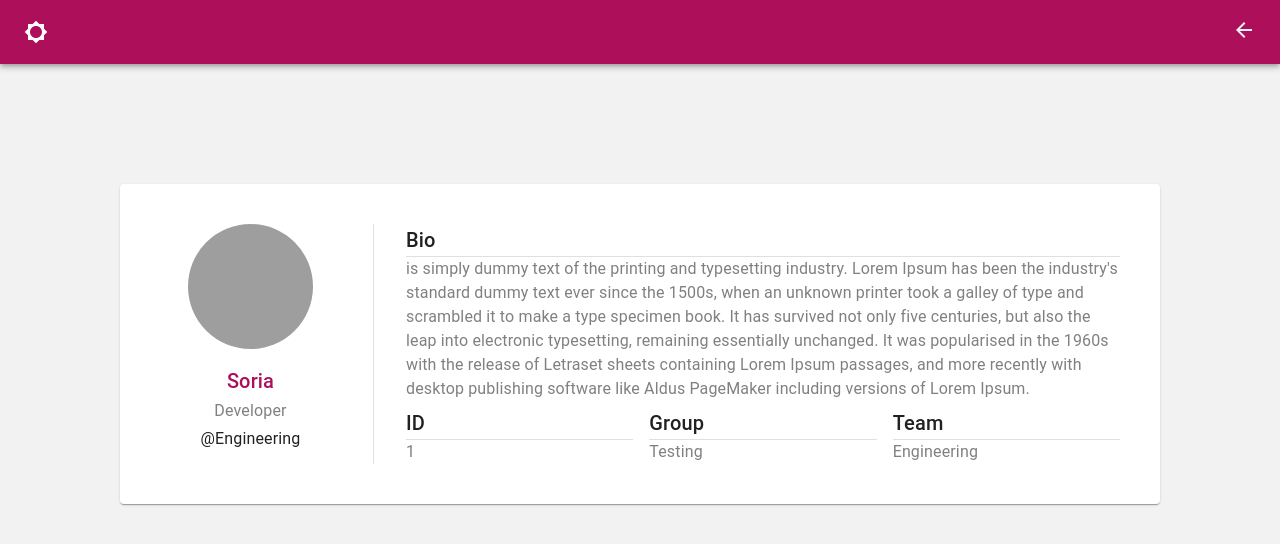
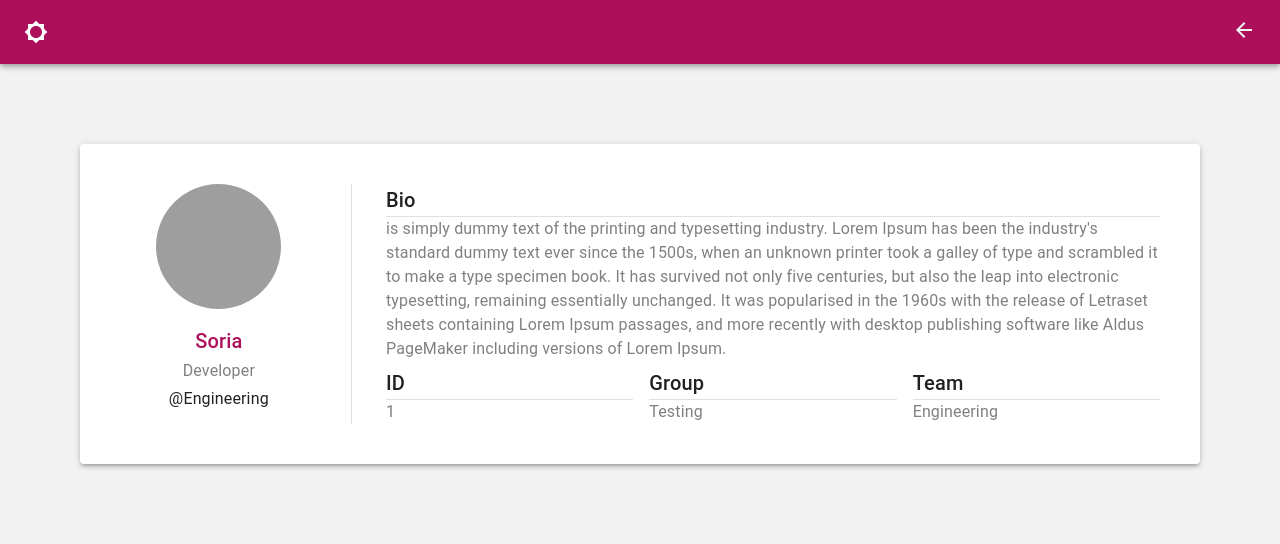
Before and after one commit to elindakuchi/FE-Sunrise, a React (Create React App) app: page /user/1 in a window 1280 px wide. Shown: the top 544 px of the page. Built offline with nearby package versions, Linux system fonts and the light colour scheme; grey boxes are pictures that could not be loaded.

Commit message:
elevation added to the paper

```diff
--- a/src/components/users/User.js
+++ b/src/components/users/User.js
@@ -12,7 +12,7 @@ const User = () => {
   let { id } = useParams();
   const USER = users.filter((user) => user.id === id)[0];
   return (
-    <Paper sx={{ p:5, margin: 15}}>
+    <Paper sx={{ p:5, margin: 10}} elevation={3}>
           <Grid container spacing={3} >
                 <Grid item lg={2.5} xs={12}>
                     <div
```
